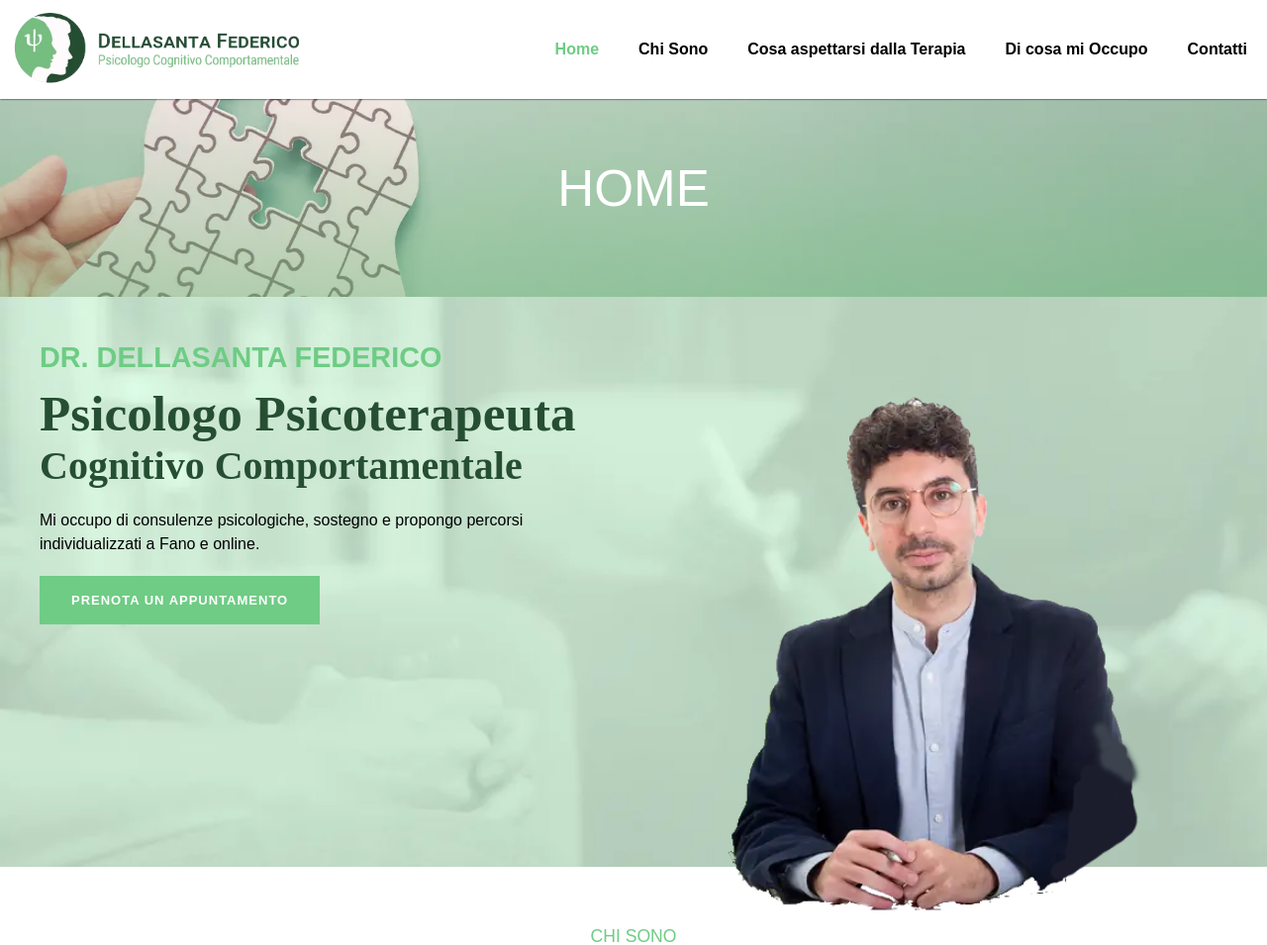
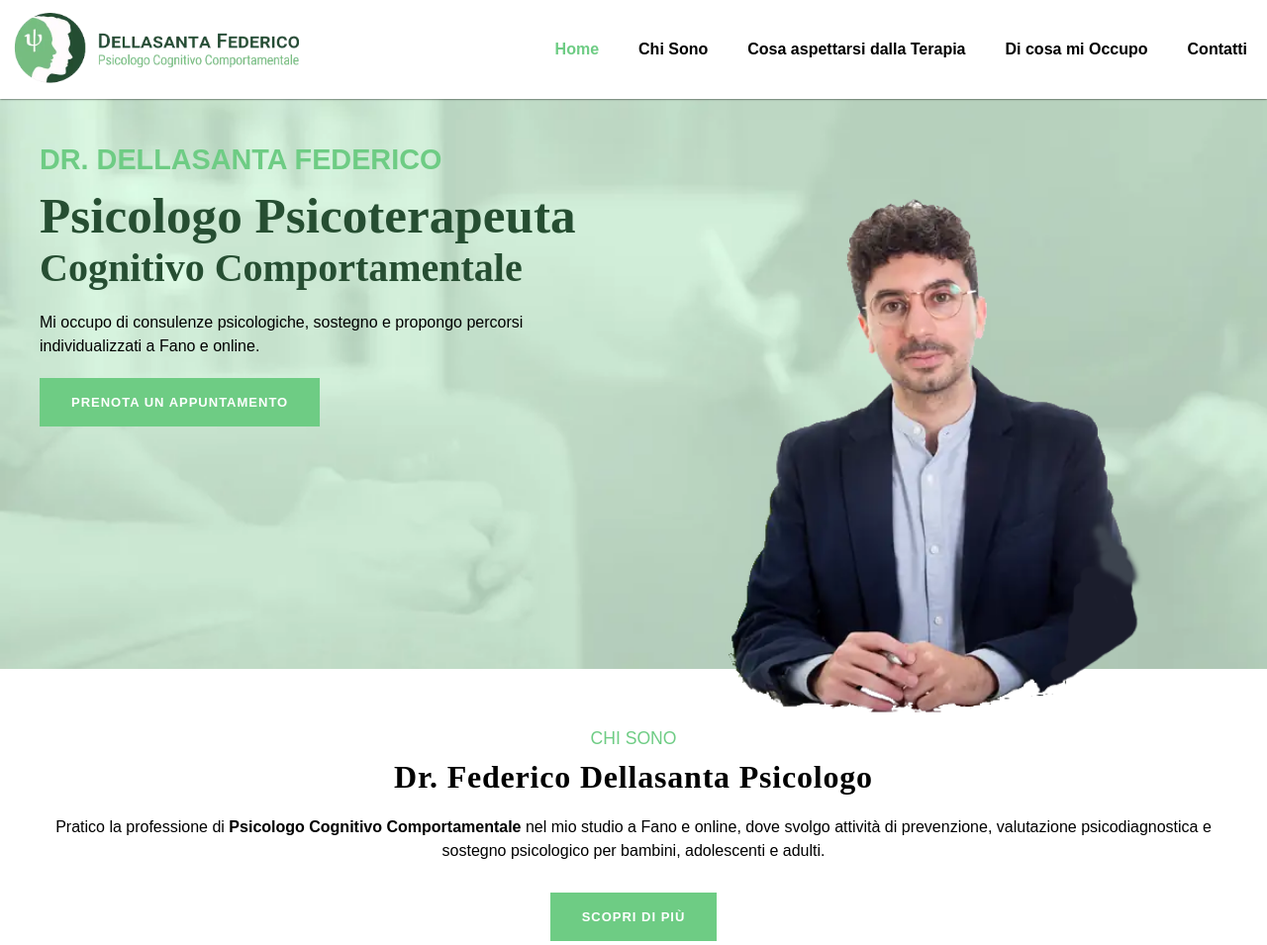
Before and after one commit to carloeusebi/dellasantapsicologo-it, a PHP site: page / in a window 1280 px wide. Shown: the top 955 px of the page at 99% size. Run offline with PHP 8.4, Linux system fonts and the light colour scheme; some libraries are stand-ins or nearby versions.

Commit message:
Fixed secodnary header appearing on homepage

```diff
--- a/app/views/layouts/main.php
+++ b/app/views/layouts/main.php
@@ -71,13 +71,13 @@
         </div>
     </header>
 
-<?php if ($page !== 'home' && $page !== '404') include __DIR__ . '/../components/hero-secondary.php' ?>
+    <?php if ($page !== '/home' && $page !== '404') include __DIR__ . '/../components/hero-secondary.php' ?>
 
     <main>
         <?= $content ?>
     </main>
 
-<?php if($page !== '404') : ?>
+    <?php if ($page !== '404') : ?>
 
         <!-- # CONTATTAMI -->
         <section id="contattami">
```
Lines whose indentation alone changed are shown as unchanged.
